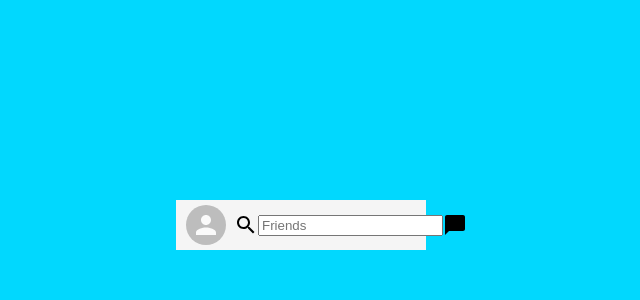
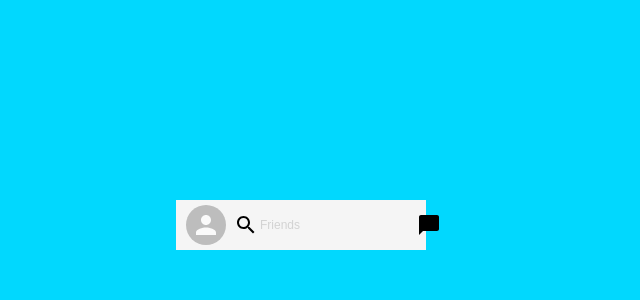
Before and after one commit to pairofAces/snapchat-clone, a React (Create React App) app: page /chats in a window 1280 px wide. Shown: the top 300 px of the page, without its empty margins (339-979 px from the left). Built offline with nearby package versions, Linux system fonts and the light colour scheme.

Commit message:
Chats.css -> chats_search > input & input::placeholder

```diff
--- a/src/components/Chats/Chats.css
+++ b/src/components/Chats/Chats.css
@@ -25,3 +25,17 @@
     flex: 1;
     padding-left: 8px;
 }
+
+.chats__search > input {
+    outline: none;
+    background-color: transparent;
+    border: none;
+    font-size: 12px;
+    flex: 1;
+    color: black;
+}
+
+.chats__search > input::placeholder {
+    color: lightgray;
+    opacity: 1;
+}
```
